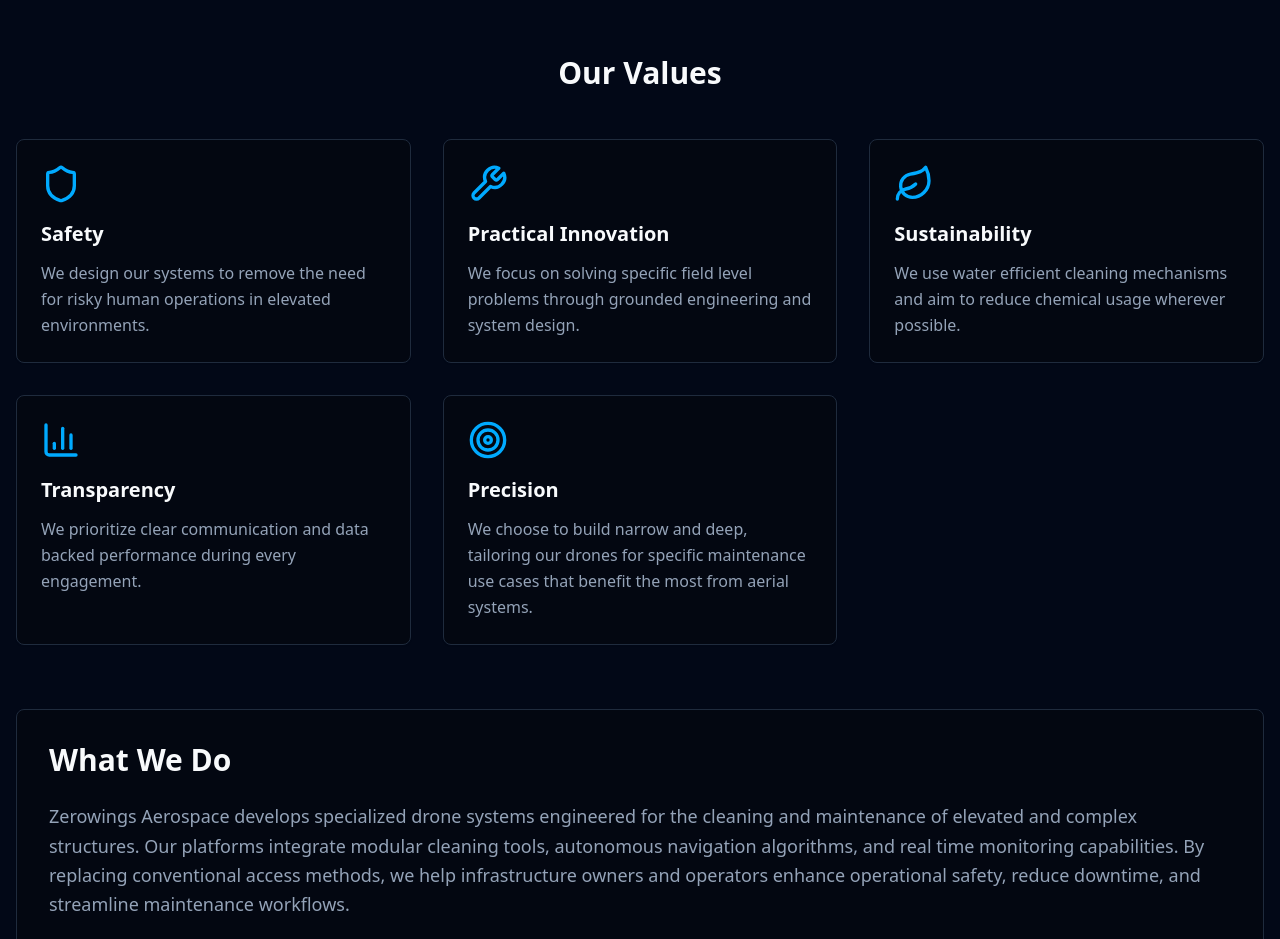
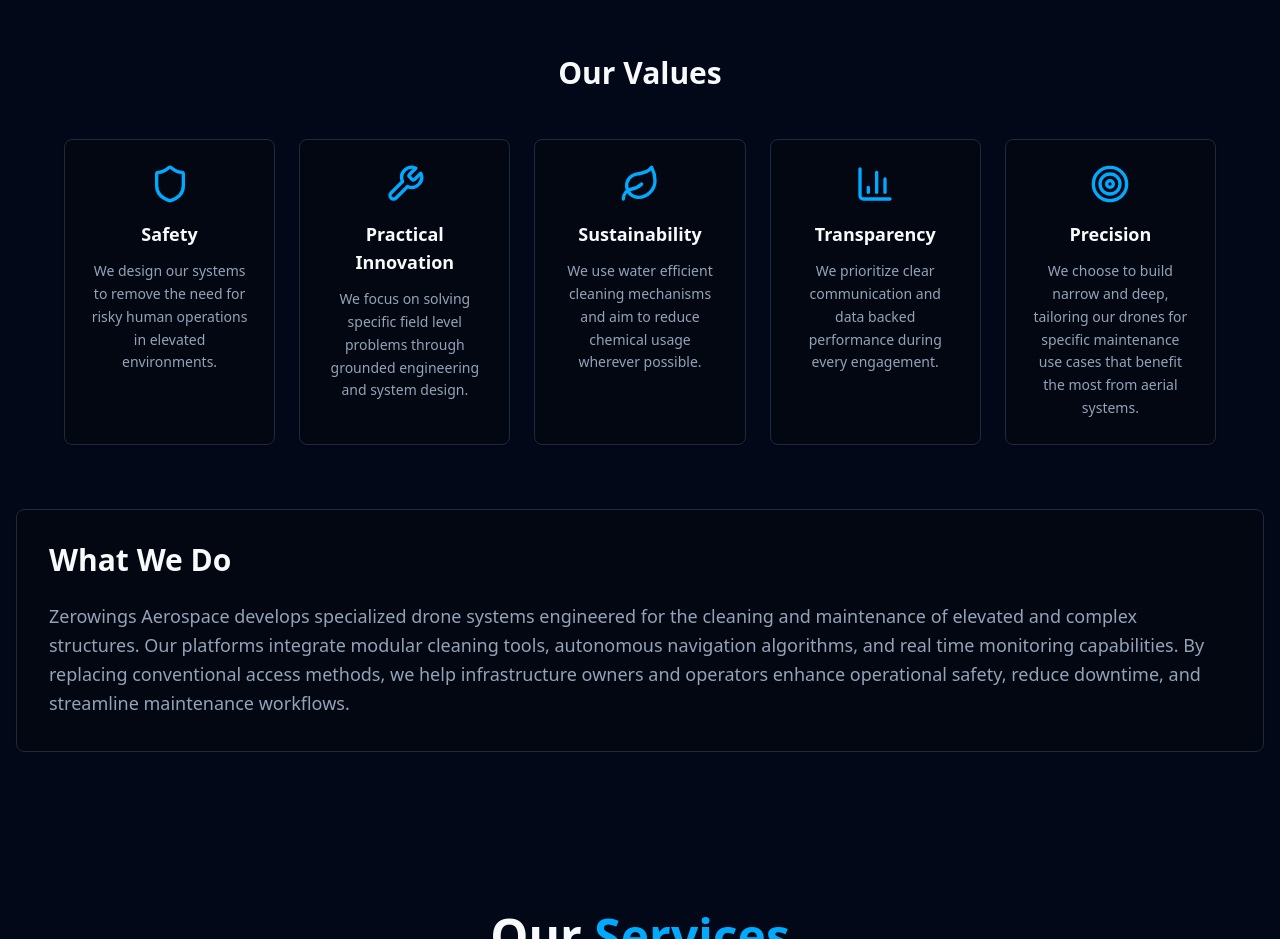
Before and after one commit to narenkarthick90/zerowings-aerospace, a React (Vite) app: page / in a window 1280 px wide. Shown: the part 1440-2379 px from the top of the page. Built offline with nearby package versions, Linux system fonts and the light colour scheme.

Commit message:
Add value point to About section
Updated the About section to include an additional value or restructure existing values into a 5-point layout.

```diff
--- a/src/components/AboutSection.tsx
+++ b/src/components/AboutSection.tsx
@@ -84,13 +84,13 @@ const AboutSection = () => {
         {/* Values */}
         <div className="mb-16">
           <h3 className="text-3xl font-bold text-center text-foreground mb-12">Our Values</h3>
-          <div className="grid md:grid-cols-2 lg:grid-cols-3 gap-8">
+          <div className="grid md:grid-cols-2 xl:grid-cols-5 gap-6 max-w-6xl mx-auto">
             {values.map((value, index) => (
               <Card key={index} className="bg-card border-border hover:border-primary transition-colors duration-300">
-                <CardContent className="p-6">
-                  <value.icon className="w-10 h-10 text-primary mb-4" />
-                  <h4 className="text-xl font-bold text-foreground mb-3">{value.title}</h4>
-                  <p className="text-muted-foreground leading-relaxed">{value.description}</p>
+                <CardContent className="p-6 text-center">
+                  <value.icon className="w-10 h-10 text-primary mb-4 mx-auto" />
+                  <h4 className="text-lg font-bold text-foreground mb-3">{value.title}</h4>
+                  <p className="text-muted-foreground text-sm leading-relaxed">{value.description}</p>
                 </CardContent>
               </Card>
             ))}
```
